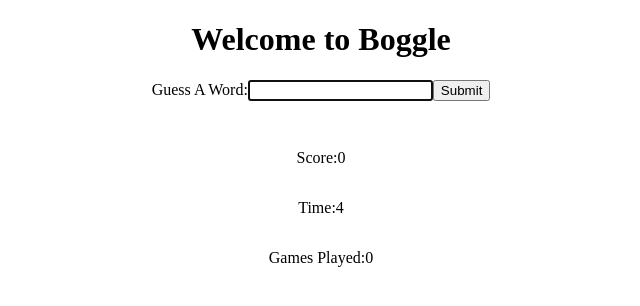
After one commit to Fredeggs/flask_boggle, a Flask app: template templates/index.html in a window 1280 px wide. The commit adds this page. Shown: the top 306 px of the page, without its empty margins (319-959 px from the left). Run offline with Flask 2, Linux system fonts and the light colour scheme; the template is opened without the code that fills it, so the values that code supplies are empty; parts of the project's set-up code (start-up, migrations or seed data) failed here and were passed over.

Commit message:
added 'sessions' functionality

```diff
--- a/app.py
+++ b/app.py
@@ -1,6 +1,6 @@
 from crypt import methods
 from boggle import Boggle
-from flask import Flask, redirect, render_template, request, jsonify
+from flask import Flask, redirect, render_template, request, jsonify, session
 
 app = Flask(__name__)
 app.config["SECRET_KEY"] = "abc123"
@@ -8,10 +8,9 @@ app.config["SECRET_KEY"] = "abc123"
 boggle_game = Boggle()
 board = boggle_game.make_board()
 
-
 @app.route("/")
 def show_board():
-    return render_template("base.html", board=board)
+    return render_template("index.html", board=board)
 
 
 @app.route("/process-guess", methods=["POST"])
@@ -20,3 +19,22 @@ def process_guess():
     msg = boggle_game.check_valid_word(board, guess)
     result = jsonify(result=msg)
     return result
+
+@app.route("/show_game_over")
+def show_game_over():
+    return render_template("gameover.html")
+
+@app.route("/process-game-over", methods=["POST"])
+def process_game_over():
+    response = request.get_json().get('score', 0)
+    try:
+        if response > session["highscore"]:
+            session["highscore"] = response
+    except:
+        session["highscore"] = response
+    try:
+        session["played"] += 1
+    except KeyError:
+        print('poopy!')
+        session["played"] = 1
+    return jsonify(played=session['played'], highscore=session["highscore"])
--- a/static/app.css
+++ b/static/app.css
@@ -41,3 +41,9 @@ form {
     align-items: center;
     justify-content: center;
 }
+
+#played-div {
+    display: flex;
+    align-items: center;
+    justify-content: center;
+}
--- a/static/app.js
+++ b/static/app.js
@@ -24,7 +24,7 @@ async function guessWord(evt) {
     handleResponse(response.data.result);
   }
   GUESSES.push($guess);
-  $("#guess").val("");
+  $("#guess").val(""); // reset input after a submission
 }
 
 function handleResponse(response) {
@@ -64,6 +64,7 @@ function countDown() {
   let intervalId = setInterval(() => {
     if ($timer.text() === "1") {
       disableSubmit();
+      updateStats();
       clearInterval(intervalId);
     }
     const subtractByOne = Number($timer.text()) - 1;
@@ -77,4 +78,14 @@ function disableSubmit() {
   $guessMessage.text("GAME OVER");
 }
 
+async function updateStats() {
+  const response = await axios({
+    url: "/process-game-over",
+    method: "POST",
+    data: { score: Number($('#score').text()) },
+  });
+  console.log(response)
+  window.location = "/show_game_over"
+}
+
 countDown();
--- a/templates/base.html
+++ b/templates/base.html
@@ -21,24 +21,8 @@
         {% endfor %}
     </table>
 
-    <form id="guess-word">
-        <label for="guess">Guess A Word: </label>
-        <input type="text" id="guess" name="guess" autofocus>
-        <button type="submit" id="submit">Submit</button>
-    </form>
-    <div id="message">
-        <p id="guess-message"></p>
-    </div>
-    <div id="score-div">
-        <label for="score">Score: </label>
-        <p id="score">0</p>
-    </div>
-    <div id="timer-div">
-        <label for="timer">Time: </label>
-        <p id="timer">60</p>
-    </div>
-
-
+    {% block content %}
+    {% endblock %}
     <script src="https://unpkg.com/jquery"></script>
     <script src="https://unpkg.com/axios/dist/axios.js"></script>
     <script src="/static/app.js"></script>
--- /dev/null
+++ b/templates/index.html
@@ -0,0 +1,25 @@
+{% extends "base.html" %}
+
+{% block content %}
+<form id="guess-word">
+    <label for="guess">Guess A Word: </label>
+    <input type="text" id="guess" name="guess" autofocus>
+    <button type="submit" id="submit">Submit</button>
+</form>
+<div id="message">
+    <p id="guess-message"></p>
+</div>
+<div id="score-div">
+    <label for="score">Score: </label>
+    <p id="score">0</p>
+</div>
+<div id="timer-div">
+    <label for="timer">Time: </label>
+    <p id="timer">10</p>
+</div>
+<div id="played-div">
+    <label for="played">Games Played: </label>
+    <p id="played">{{session.get("played", 0)}}</p>
+</div>
+
+{% endblock %}
```
Also changed, not shown: templates/gameover.html (added, +8 -0 lines), static/gameover.js (added).
